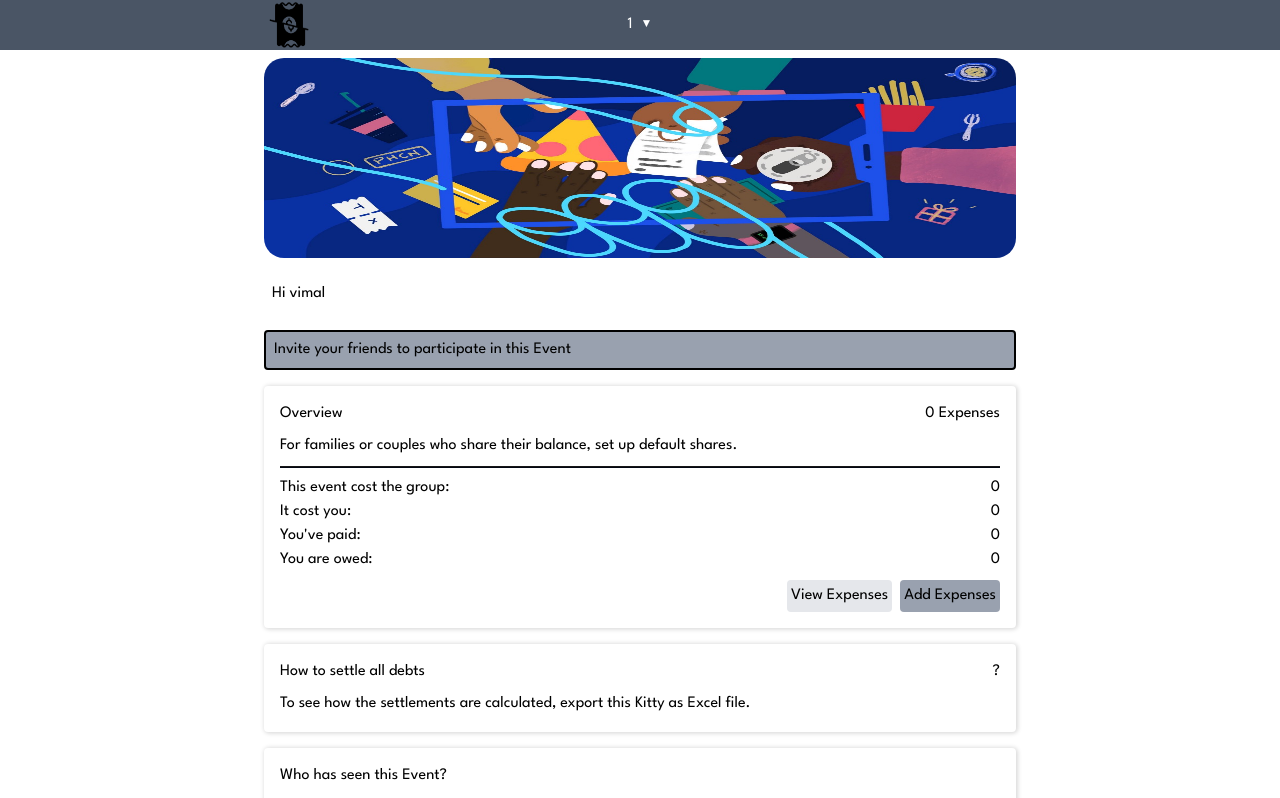
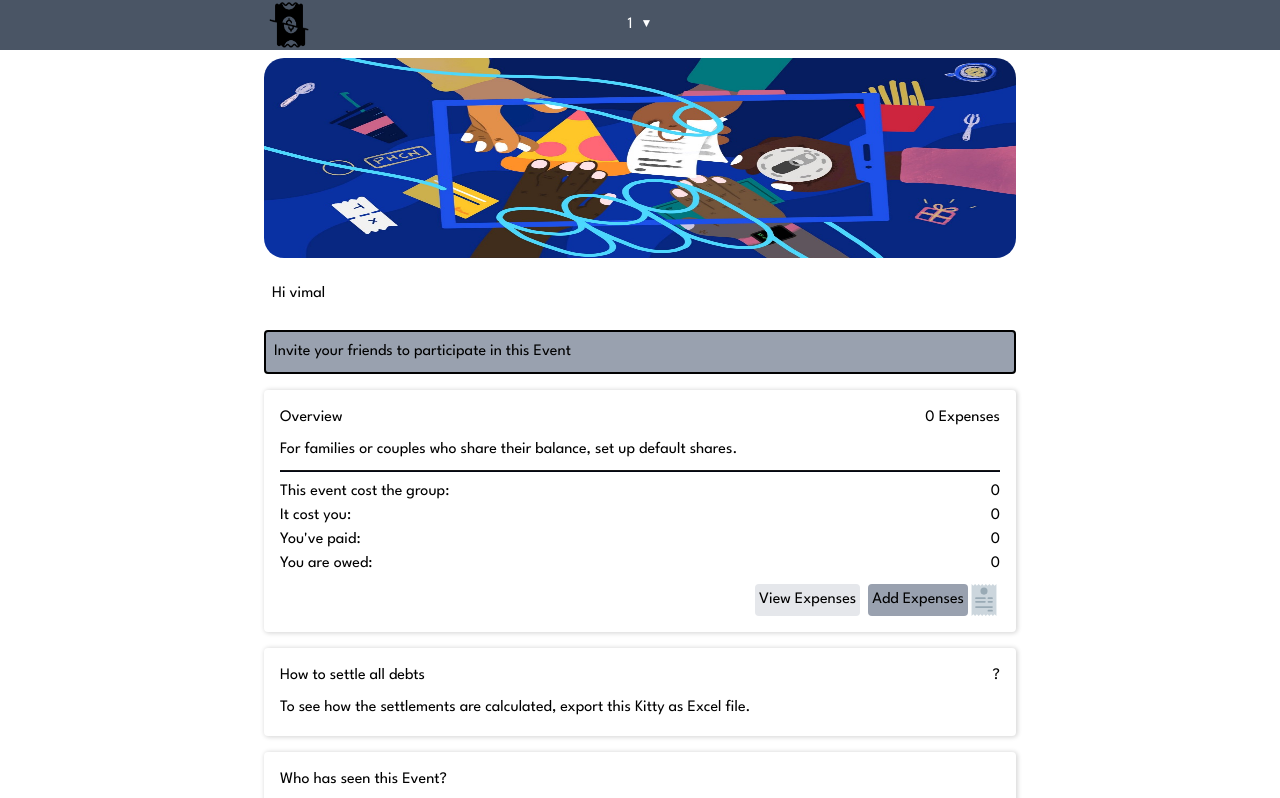
Before and after one commit to Vimalkanthkkkkk/nextjs_Splity-app, a Next.js app: page /1 in a window 1280 px wide. Shown: the top 798 px of the page. Built offline with nearby package versions, Linux system fonts and the light colour scheme.

Commit message:
add button for OCR

```diff
--- a/app/(app)/[slug]/new/entries/[split]/page.tsx
+++ b/app/(app)/[slug]/new/entries/[split]/page.tsx
@@ -1,7 +1,8 @@
 import Image from "next/image";
-import ParticipantDropdownPage from "../../../../_components/ParticipantDropdown";
-import CategoryDropdown from "../../../../_components/CategorydropDown";
-import SplitBox from "../../../../_components/SplitBox";
+import ParticipantDropdownPage from "@/app//_components/ParticipantDropdown";
+import CategoryDropdown from "@/app//_components/CategorydropDown";
+import SplitBox from "@/app//_components/SplitBox";
+import Link from "next/link";
 
 interface PageProps {
   params: Promise<{ split: string }>;
@@ -15,6 +16,7 @@ export default async function ExpensePage( {params} : PageProps){
             <nav role="navigation" className="w-full bg-gray-600">
                 <div className="w-full max-w-3xl items-center justify-between mx-auto px-2 flex">
                     <div className="flex items-center">
+                        <Link href="/">
                             <Image
                                 width={0} height={0}
                                 style={{ width: '50px', height: '50px' }}
@@ -24,6 +26,7 @@ export default async function ExpensePage( {params} : PageProps){
                                 src="/noun_bill_5997839_@700.png"
                                 alt="Splity logo"
                             />
+                        </Link>
                     </div>
                     <div className="relative inline-block text-left group">
                         <button
--- a/app/(app)/[slug]/page.tsx
+++ b/app/(app)/[slug]/page.tsx
@@ -1,4 +1,5 @@
 import Image from "next/image";
+import Link from "next/link";
 
 export default async function EventsMainPage({params}: {params: Promise<{ slug: string }>}){
     const { slug } = await params
@@ -74,7 +75,7 @@ export default async function EventsMainPage({params}: {params: Promise<{ slug:
                 <div className="content-center pl-2 w-full h-10 self-center">
                     <span className="text-black">Hi vimal</span>
                 </div>
-                <div className="bg-gray-400 rounded-sm border-2 text-black w-full h-10 self-center content-center pl-2">
+                <div className="bg-gray-400 wrap-anywhere rounded-sm border-2 text-black w-full p-2 self-center content-center pl-2">
                     Invite your friends to participate in this Event
                 </div>
                 <div className="bg-white rounded-sm shadow-[1px_0.5px_4px_1px_rgba(0,0,0,0.15)]  gap-2 flex flex-col w-full h-fit self-center p-4">
@@ -105,6 +106,23 @@ export default async function EventsMainPage({params}: {params: Promise<{ slug:
                     <div className="text-black flex flex-1 flex-row self-end">
                         <button type="submit" className="mr-2 p-1 rounded-sm bg-gray-200">View Expenses</button>
                         <button type="submit" className="bg-gray-400 rounded-sm p-1">Add Expenses</button>
+                        <Link href='/' className="flex">
+                            <svg viewBox="0 0 36 36" xmlns="http://www.w3.org/2000/svg" xmlnsXlink="http://www.w3.org/1999/xlink" aria-hidden="true" role="img"
+                                className="h-8 w-8" preserveAspectRatio="xMidYMid meet" fill="#000000">
+                                <g id="SVGRepo_bgCarrier" strokeWidth="0" />
+                                <g id="SVGRepo_tracerCarrier"
+                                    strokeLinecap="round"
+                                    strokeLinejoin="round"
+                                />
+                                <g id="SVGRepo_iconCarrier">
+                                    <path fill="#CCD6DD" d="M32 36l-2-2l-2 2l-2-2l-2 2l-2-2l-2 2l-2-2l-2 2l-2-2l-2 2l-2-2l-2 2l-2-2l-2 2V0l2 2l1.958-2L10 2l2.042-2L14 2l2.042-2L18 2l2.083-2L22 2l2.125-2L26 2l1.958-2L30 2l2-2z">
+                                    </path>
+                                    <path fill="#99AAB5" d="M19 17H9c-.55 0-1-.45-1-1s.45-1 1-1h10c.55 0 1 .45 1 1s-.45 1-1 1zm8 0h-4c-.55 0-1-.45-1-1s.45-1 1-1h4c.55 0 1 .45 1 1s-.45 1-1 1zm-8 4H9c-.55 0-1-.45-1-1s.45-1 1-1h10c.55 0 1 .45 1 1s-.45 1-1 1zm8 0h-4c-.55 0-1-.45-1-1s.45-1 1-1h4c.55 0 1 .45 1 1s-.45 1-1 1zm0 6H9c-.55 0-1-.45-1-1s.45-1 1-1h18c.55 0 1 .45 1 1s-.45 1-1 1zm0 4h-4c-.55 0-1-.45-1-1s.45-1 1-1h4c.55 0 1 .45 1 1s-.45 1-1 1z">
+                                    </path>
+                                    <circle fill="#99AAB5" cx="18" cy="8" r="4"></circle>
+                                </g>
+                            </svg>
+                        </Link>
                     </div>
                 </div>
                 <div className="bg-white shadow-[1px_0.5px_4px_1px_rgba(0,0,0,0.15)] text-black rounded-sm gap-2 flex flex-col w-full h-fit self-center p-4">
--- a/app/_components/ParticipantDropdown.tsx
+++ b/app/_components/ParticipantDropdown.tsx
@@ -130,7 +130,7 @@ export default function ParticipantDropdownPage({participants , split}: Particip
                         {selected}
                         {
                          split === "expense" ?
-                            " got some supplies from the supermarket."
+                            " got some supplies from supermarket."
                         :
                          split === "transfer" ?
                             ` paid the flat deposit for ${whom}.`
```
Also changed, not shown: public/receipt.png (added). Lines whose indentation alone changed are shown as unchanged.
